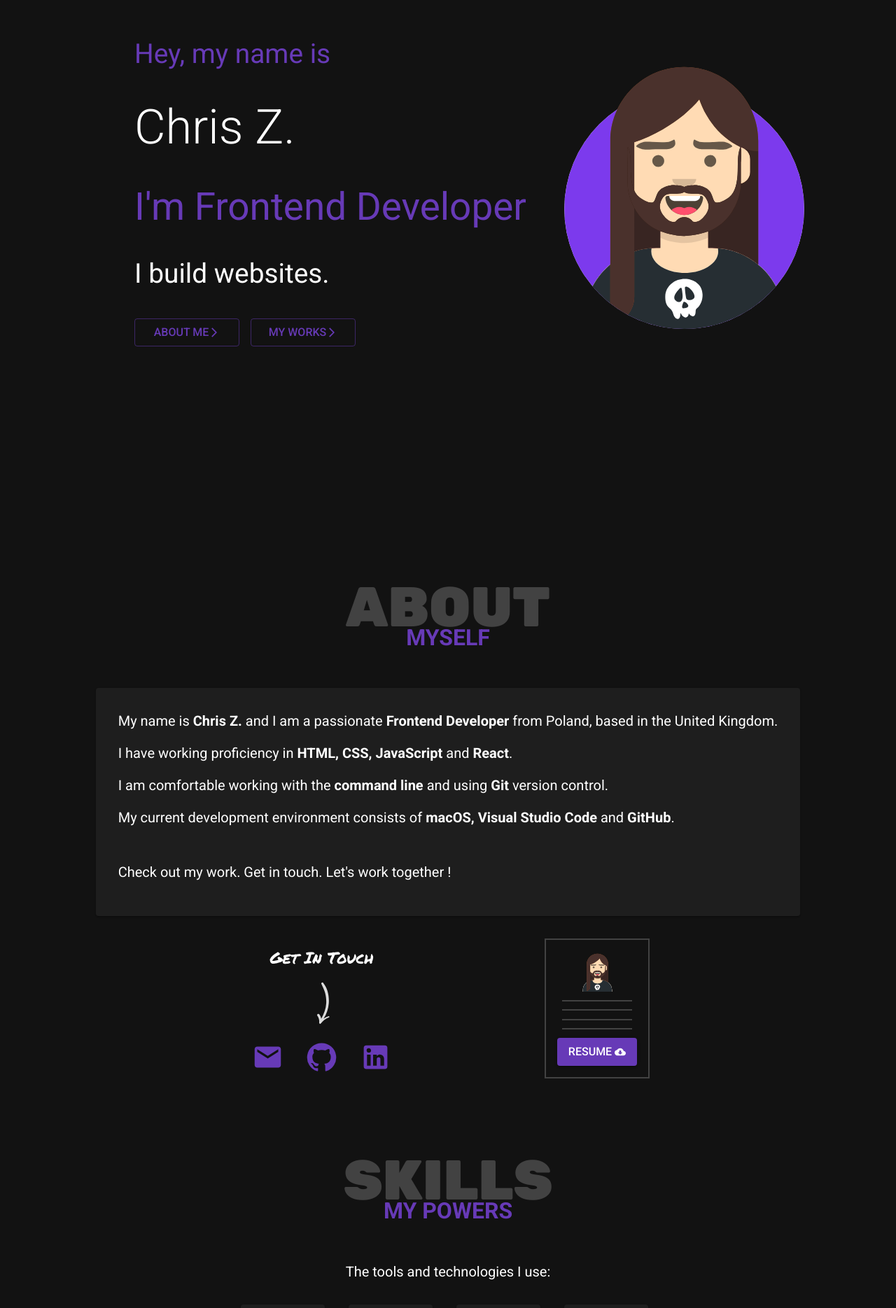
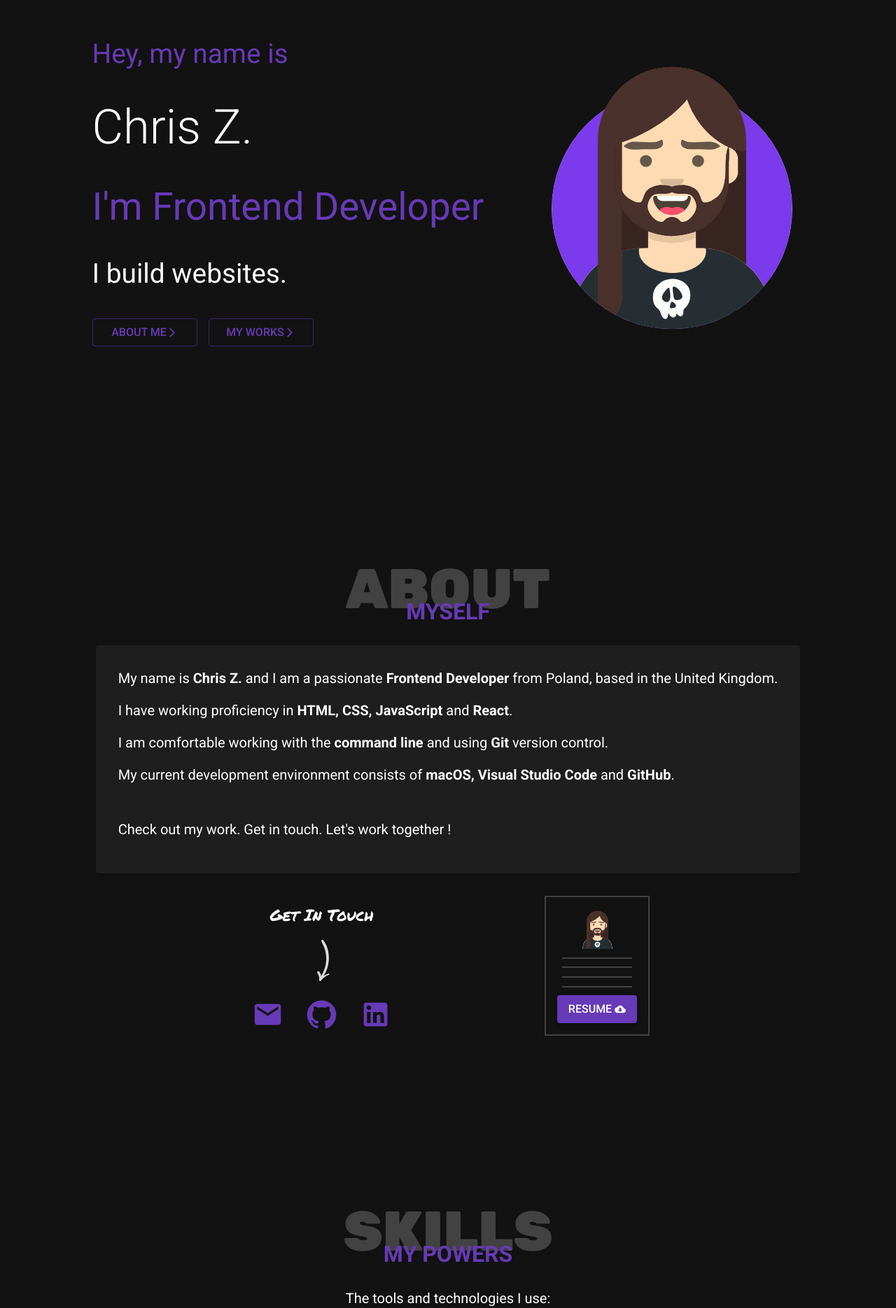
Before and after one commit to Chris-Z-85/homepage-mui, a React (Create React App) app: page / in a window 1280 px wide. Shown: the part 124-1993 px from the top of the page at 70% size. Built offline with nearby package versions, Linux system fonts and the light colour scheme.

Commit message:
fix responsiveness in components

```diff
--- a/src/components/About.jsx
+++ b/src/components/About.jsx
@@ -17,7 +17,7 @@ import Heading from "./Heading";
 import Resume from "../Chris_Zbrojkiewicz_Resume.pdf";
 import styled from "styled-components";
 import chris_z from "../../src/images/chris_z.svg";
-import { grey, deepPurple } from "@mui/material/colors/";
+import { grey } from "@mui/material/colors/";
 
 const MiniCv = styled.div`
   height: 200px;
@@ -43,6 +43,7 @@ const About = () => {
       direction="column"
       justifyContent="center"
       alignItems="center"
+      marginBottom="200px"
       id="about"
     >
       <Heading title="About" subtitle="Myself" />
@@ -75,12 +76,13 @@ const About = () => {
         </Card>
         <Grid
           container
-          justifyContent="space-between"
+          justifyContent={{ xs: "center", md: "space-between" }}
+          width={{ xs: "100%", md: "50%" }}
           sx={{
-            width: "50%",
             padding: "2rem",
             display: "flex",
             alignItems: "flex-end",
+            gap: "50px",
           }}
         >
           <Box
--- a/src/components/Contact.jsx
+++ b/src/components/Contact.jsx
@@ -18,7 +18,9 @@ const Contact = () => {
       <Typography sx={{ fontSize: "1.25rem", marginBottom: "2rem" }}>
         Got a question or want to work together?
       </Typography>
-      <Typography sx={{ fontSize: "1.25rem", marginBottom: "2rem" }}>
+      <Typography
+        sx={{ fontSize: "1.25rem", marginBottom: "2rem", textAlign: "center" }}
+      >
         Fill in your info in the form below and I look forward to hearing from
         you!
       </Typography>
--- a/src/components/Heading.jsx
+++ b/src/components/Heading.jsx
@@ -8,9 +8,10 @@ const Heading = ({ title, subtitle }) => {
     display: flex;
     justify-content: center;
     position: relative;
+    margin-bottom: 2rem;
   `;
 
-  const Title = styled.h2`
+  const Title = styled.div`
     font-family: "Rubik", sans-serif;
     text-transform: uppercase;
     color: ${grey[800]};
@@ -19,10 +20,10 @@ const Heading = ({ title, subtitle }) => {
     line-height: 1.2;
   `;
 
-  const Subtitle = styled.h3`
+  const Subtitle = styled.div`
     color: ${deepPurple[500]};
     position: absolute;
-    bottom: 3rem;
+    bottom: -0.5rem;
     text-transform: uppercase;
     font-size: 2rem;
     font-weight: 1000;
--- a/src/components/Hero.jsx
+++ b/src/components/Hero.jsx
@@ -6,13 +6,22 @@ import ArrowForwardIosIcon from "@mui/icons-material/ArrowForwardIos";
 
 const Hero = () => {
   return (
-    <Grid container justifyContent="center" sx={{ height: "100vh" }} id="home">
+    <Grid
+      container
+      justifyContent="center"
+      alignItems="center"
+      sx={{ height: "80vh" }}
+      marginBottom="200px"
+      id="home"
+    >
       <Grid item>
         <Grid
           container
-          justifyContent="space-between"
+          spacing={10}
+          rowSpacing={15}
+          justifyContent={{ xs: "space-evenly", md: "space-evenly" }}
           alignItems="center"
-          sx={{ width: "70vw", height: "80vh" }}
+          flexDirection={{ xs: "column-reverse", md: "row" }}
         >
           <Grid item>
             <Typography
@@ -37,7 +46,11 @@ const Hero = () => {
             <Typography variant="h4" component="div" sx={{ mb: 5 }}>
               I build websites.
             </Typography>
-            <Stack spacing={2} direction="row">
+            <Stack
+              spacing={2}
+              direction="row"
+              justifyContent={{ xs: "center", md: "flex-start" }}
+            >
               <Link href="#about" underline="none" color="inherit">
                 <Button variant="outlined" sx={{ width: "150px" }}>
                   About me <ArrowForwardIosIcon fontSize="1rem" />
@@ -50,7 +63,7 @@ const Hero = () => {
               </Link>
             </Stack>
           </Grid>
-          <Grid item xs={6} md={4}>
+          <Grid item>
             <img src={Chris} alt="Chris Z." style={{ height: "400px" }} />
           </Grid>
         </Grid>
--- a/src/components/Portfolio.jsx
+++ b/src/components/Portfolio.jsx
@@ -1,5 +1,5 @@
 import React from "react";
-import { Container, Box, Typography } from "@mui/material";
+import { Card, Container, Box, Typography } from "@mui/material";
 import Project from "./Project";
 import gpt3 from "../../src/images/projects/gpt-3.png";
 import polskieni from "../../src/images/projects/polskieni.png";
@@ -45,7 +45,7 @@ const Portfolio = () => {
   ];
 
   return (
-    <Container id="portfolio">
+    <Container sx={{ marginBottom: "200px" }} id="portfolio">
       <Heading title="Portfolio" subtitle="My work" />
       <Typography
         textAlign="center"
@@ -61,7 +61,9 @@ const Portfolio = () => {
         }}
       >
         {projects.map((project, index) => (
-          <Project props={project} key={index} />
+          <Card>
+            <Project props={project} key={index} />
+          </Card>
         ))}
       </Box>
       <Typography
--- a/src/components/Project.jsx
+++ b/src/components/Project.jsx
@@ -1,15 +1,22 @@
 import React from "react";
-import { Container, Box, Stack, Button, Typography, Card } from "@mui/material";
+import { Grid, Box, Stack, Button, Typography } from "@mui/material";
 import CircleIcon from "@mui/icons-material/Circle";
 import { grey } from "@mui/material/colors/";
 
 const Project = ({ props }) => {
   return (
-    <Container
-      sx={{ display: "flex", gap: "3rem", alignItems: "center" }}
+    <Grid
+      container
+      flexDirection={{ xs: "column", md: "row" }}
+      width="100%"
+      gap="3rem"
+      alignItems="center"
+      justifyContent="center"
       style={props.id % 2 === 0 ? { flexDirection: "row-reverse" } : {}}
     >
-      <Card
+      <Grid
+        item
+        width={{ xs: "100%", md: "50%" }}
         sx={{
           display: "flex",
           flexDirection: "column",
@@ -54,15 +61,16 @@ const Project = ({ props }) => {
             </Button>
           )}
         </Stack>
-      </Card>
+      </Grid>
       <a href={props.demo} target="__blank">
-        <Box
+        <Grid
+          item
+          width={{ xs: "90vw", md: "35vw" }}
           sx={{
             border: "3px solid grey",
             borderRadius: "10px",
             display: "flex",
             flexDirection: "column",
-            width: "35vw",
             overflow: "hidden",
           }}
         >
@@ -85,10 +93,10 @@ const Project = ({ props }) => {
               }}
             ></Box>
           </Box>
-          <img src={props.image} alt={props.title} style={{ width: "100%" }} />
-        </Box>
+          <img src={props.image} alt={props.title} />
+        </Grid>
       </a>
-    </Container>
+    </Grid>
   );
 };
 
--- a/src/components/Skills.jsx
+++ b/src/components/Skills.jsx
@@ -1,5 +1,5 @@
 import React from "react";
-import { Container, Grid, Typography, Card } from "@mui/material";
+import { Grid, Typography, Card } from "@mui/material";
 import { Icon } from "@iconify/react";
 import Heading from "./Heading";
 import { deepPurple } from "@mui/material/colors/";
@@ -39,7 +39,14 @@ const Skills = () => {
     { name: "MongoDB", icon: "teenyicons:mongodb-outline" },
   ];
   return (
-    <Container sx={{ width: "50%" }} id="skills">
+    <Grid
+      container
+      direction="column"
+      justifyContent="center"
+      alignItems="center"
+      marginBottom="200px"
+      id="skills"
+    >
       <Heading title="Skills" subtitle="My powers" />
       <Typography
         textAlign="center"
@@ -47,7 +54,12 @@ const Skills = () => {
       >
         The tools and technologies I use:
       </Typography>
-      <Grid container spacing={3}>
+      <Grid
+        container
+        spacing={3}
+        width={{ xs: "100%", md: "40%" }}
+        justifyContent="center"
+      >
         {stack.map((item, index) => (
           <Grid item md={3} key={index}>
             <Card
@@ -92,11 +104,10 @@ const Skills = () => {
       </Typography>
       <Grid
         container
-        rowSpacing={2}
-        columnSpacing={{ md: 1 }}
-        direction="row"
-        justifyContent="space-evenly"
+        spacing={2}
+        justifyContent="center"
         alignItems="center"
+        width={{ xs: "100%", md: "40%" }}
       >
         {learning.map((item, index) => (
           <Grid item md={3} key={index}>
@@ -125,7 +136,7 @@ const Skills = () => {
           </Grid>
         ))}
       </Grid>
-    </Container>
+    </Grid>
   );
 };
 
```
